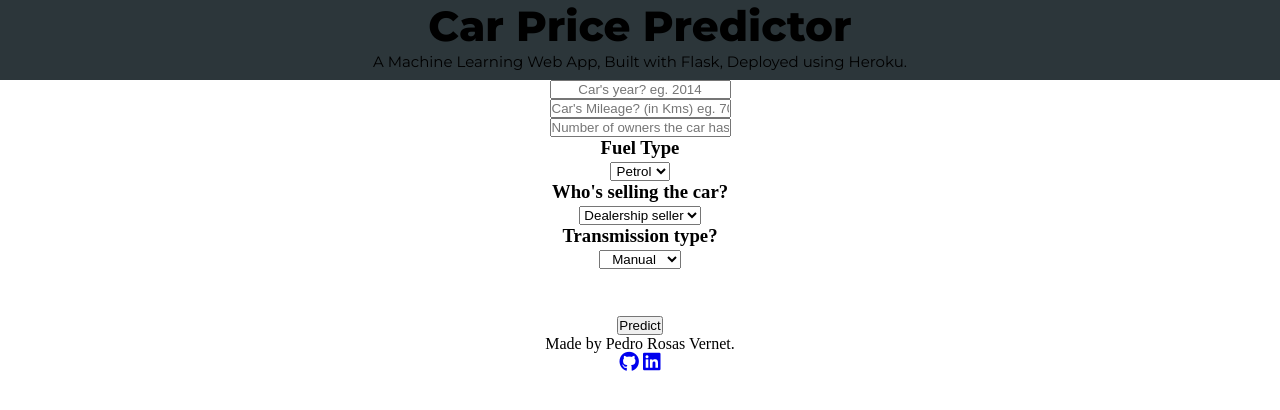
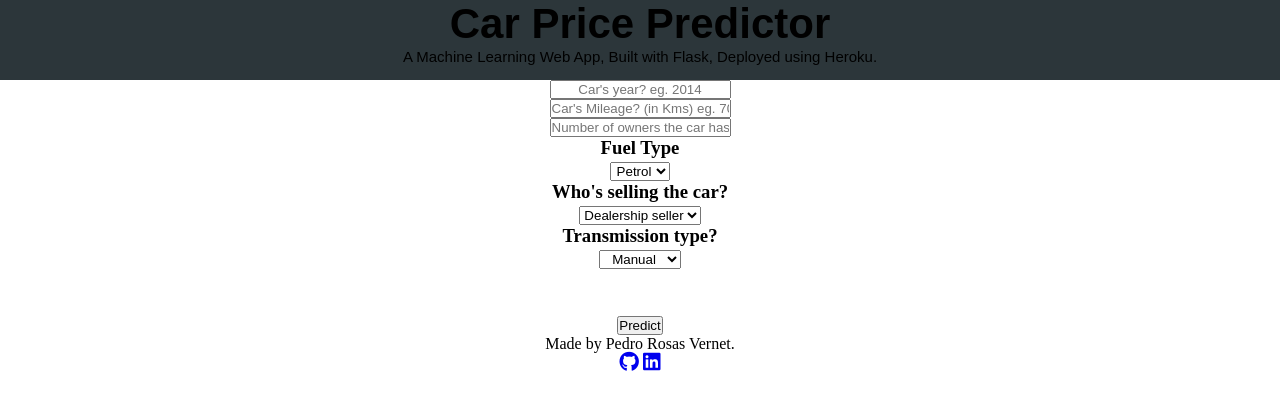
Before and after one commit to prosasDS/car-price-regression, a Flask app: page / in a window 1280 px wide. Shown: the top 410 px of the page. Run offline with Flask 2, Linux system fonts and the light colour scheme; parts of the project's set-up code (start-up, migrations or seed data) failed here and were passed over; some libraries are stand-ins or nearby versions.

Commit message:
Update styles.css

```diff
--- a/static/styles.css
+++ b/static/styles.css
@@ -11,11 +11,11 @@
     height: 80px;
     display: block;
     background-color: #2c363a;
-    font-family: 'Montserrat';
+    font-family: 'Work Sans', sans-serif;;
     font-size: 28px;
 }
 
 .description{
-    font-family: 'Montserrat';
+    font-family: 'Work Sans', sans-serif;;
     font-size: 15px;
 }
```
